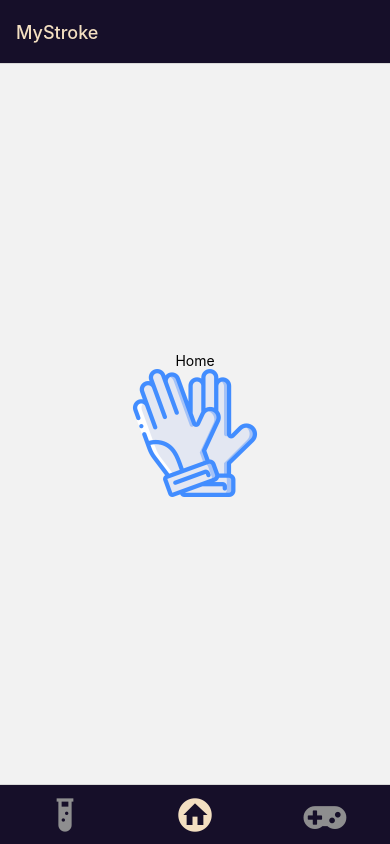
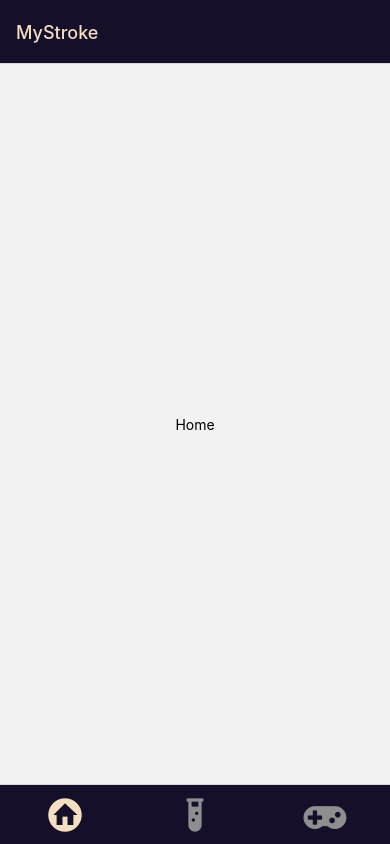
Before and after one commit to MyStroke/MyStrokeApp, a React Native app: screen /Loading in a window 390 px wide. Built offline with nearby package versions, Linux system fonts and the light colour scheme.

Commit message:
add Loading form open app

```diff
--- a/App.jsx
+++ b/App.jsx
@@ -1,41 +1,61 @@
+import React, { useState, useEffect } from 'react';
 import styles from './style';
 import { NavigationContainer } from '@react-navigation/native';
 import { createBottomTabNavigator } from '@react-navigation/bottom-tabs';
 
+// เพิ่ม Icon ที่จะนำมาใช้งาน
 import { MaterialCommunityIcons } from '@expo/vector-icons';
 import { FontAwesome } from '@expo/vector-icons';
 
+// เพิ่ม Component ที่จะนำมาใช้งาน
+import Loading from './component/Loading';
 import Home from './component/Home/Home';
 import Game from './component/Game/Game';
 
 export default function App() {
     const Tab = createBottomTabNavigator();
+
+    const [isLoading, setIsLoading] = useState(true);
+
+    useEffect(() => {
+        setTimeout(() => {
+            setIsLoading(false);
+        }, 3000);
+    }, []);
+
     return (
         <NavigationContainer>
+            {isLoading ? (
+                // หน้า Loading
+                <Tab.Navigator screenOptions={styles.Loading}>
+                    <Tab.Screen name="Loading" component={Loading} options={{ tabBarIcon: () => null }} />
+                </Tab.Navigator>
+            ) : (
                 <Tab.Navigator initialRouteName='Home' screenOptions={styles.BarStyle}>
+
+                    {/*        Home       */}
+                    <Tab.Screen name="Home" component={Home} options={{
+                        tabBarIcon: ({ color }) => (
+                            <MaterialCommunityIcons name="home-circle" size={40} color={color} />
+                        )
+                    }} />
 
                     {/*         Test         */}
                     <Tab.Screen name="Test" component={Home} options={{
-                    tabBarIcon: ({color}) => (
+                        tabBarIcon: ({ color }) => (
                             <MaterialCommunityIcons name="test-tube" size={40} color={color} />
-                    )
-                }} />
-
-                {/*        Home       */}
-                <Tab.Screen name="Home" component={Home} options={{
-                    tabBarIcon: ({color}) => (
-                        <MaterialCommunityIcons name="home-circle" size={40} color={color} />
                         )
                     }} />
 
                     {/*        Game       */}
                     <Tab.Screen name="Game" component={Game} options={{
-                    tabBarIcon: ({color}) => (
+                        tabBarIcon: ({ color }) => (
                             <FontAwesome name="gamepad" size={40} color={color} />
                         )
                     }} />
 
                 </Tab.Navigator>
+            )}
         </NavigationContainer>
     );
 }
--- a/component/Home/Home.jsx
+++ b/component/Home/Home.jsx
@@ -6,7 +6,6 @@ export default function Home() {
     return (
         <View style={{ flex: 1, alignItems: "center", justifyContent: "center" }}>
             <Text>Home</Text>
-            <Image source={require('../../data/Logo.png')} style={styles.IconStyle} />
         </View>
     );
 }
--- a/component/Loading.jsx
+++ b/component/Loading.jsx
@@ -0,0 +1,36 @@
+import React, { useState, useEffect } from "react";
+import { View, Text, ActivityIndicator, StyleSheet, Image } from "react-native";
+
+export default function Loading() {
+    const [isLoading, setIsLoading] = useState(true);
+
+    useEffect(() => {
+        setTimeout(() => {
+            setIsLoading(false); // เมื่อโหลดเสร็จสิ้น
+        }, 5000);
+    }, []);
+
+    return (
+        <View style={styles.container}>
+            {isLoading ? (
+                <>
+                    <Image source={require("../data/Logo.png")} style={styles.Logo} />
+                    <Text style={{ color: "#F3DFC1", fontSize: 35, marginTop: 10, }}>MYSTROKE</Text>
+                </>
+            ) : null}
+        </View>
+    );
+}
+
+const styles = StyleSheet.create({
+    container: {
+        flex: 1,
+        alignItems: "center",
+        justifyContent: "center",
+        backgroundColor: "#160F29",
+    },
+    Logo: {
+        width: 128,
+        height: 128,
+    }
+});
--- a/style.jsx
+++ b/style.jsx
@@ -18,5 +18,15 @@ export default StyleSheet.create({
         },
         headerTintColor: "#F3DFC1", // สีของตัวอักษรบน Header
         headerTitle: "MyStroke", // ตั้งค่า Title บน Header
-    }
+    },
+    Loading: {
+        flex: 1,
+        alignItems: "center",
+        justifyContent: "center",
+        tabBarShowLabel: false,
+        tabBarStyle: {
+            display: "none",
+        },
+        headerShown: false,
+    },
 });
```
Lines whose indentation alone changed are shown as unchanged.
